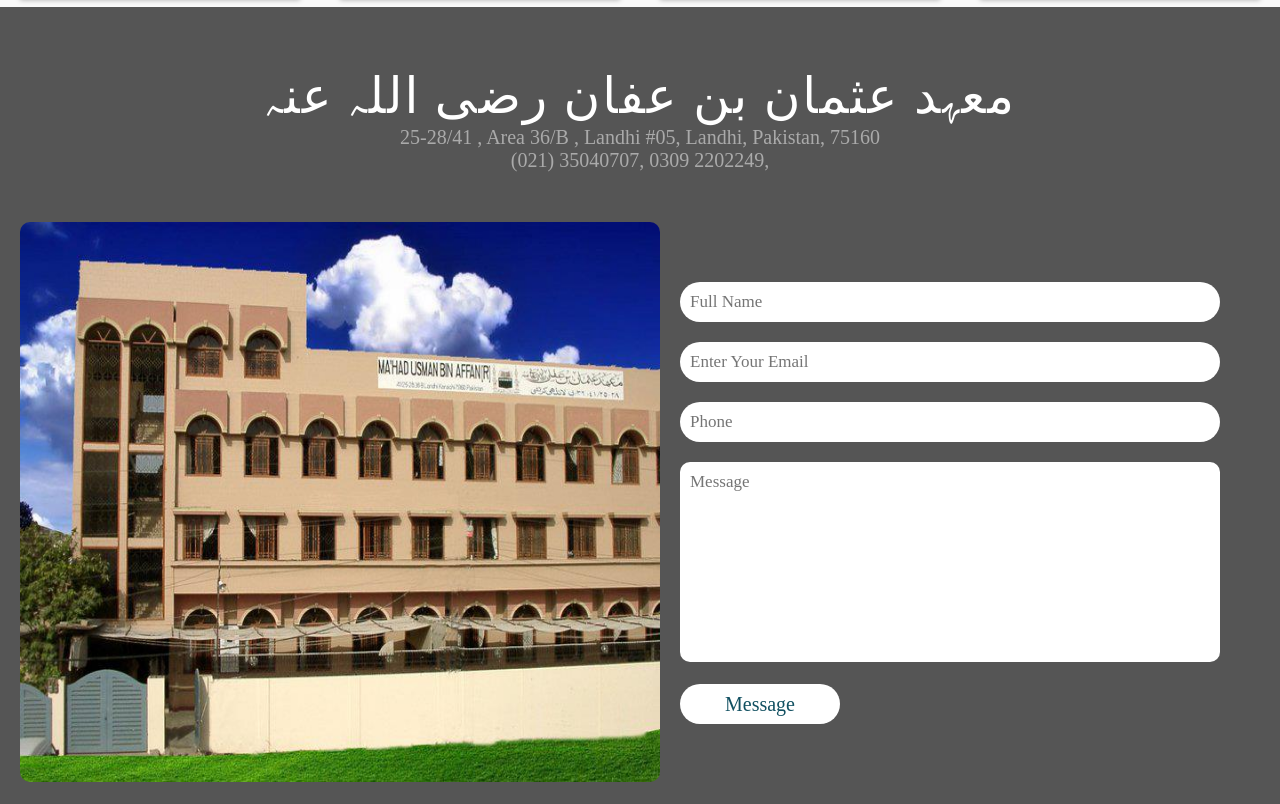
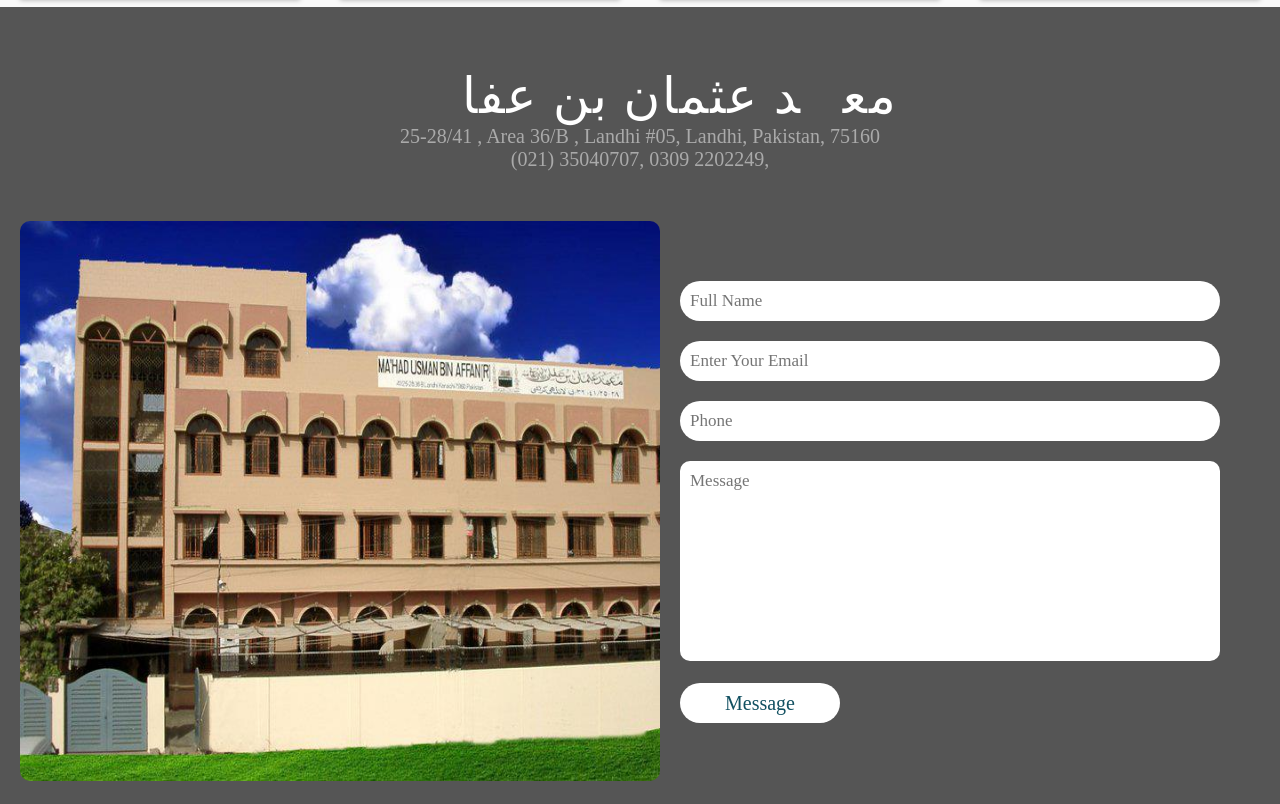
Before and after one commit to Asimkhalil11/mahad-website-29-08-22, a plain HTML site: page index.html in a window 1280 px wide. Shown: the part 4831-5635 px from the top of the page. Drawn offline with nearby package versions, Linux system fonts and the light colour scheme; a web font is replaced by a local one.

Commit message:
Update index.html

```diff
--- a/index.html
+++ b/index.html
@@ -288,7 +288,7 @@
 
 <section class="contact" id="contact">
 
-<h1 class="heading">معہد عثمان بن عفان  رضی اللہ عنہ </h1>
+<h1 class="heading">معہد عثمان بن عفانؓ</h1>
 <h3 class="title">25-28/41 , area 36/B , landhi #05, Landhi, Pakistan, 75160</h3>
 <h3 class="title">(021) 35040707, 0309 2202249,</h3>
 <h3>  </h3>
```
